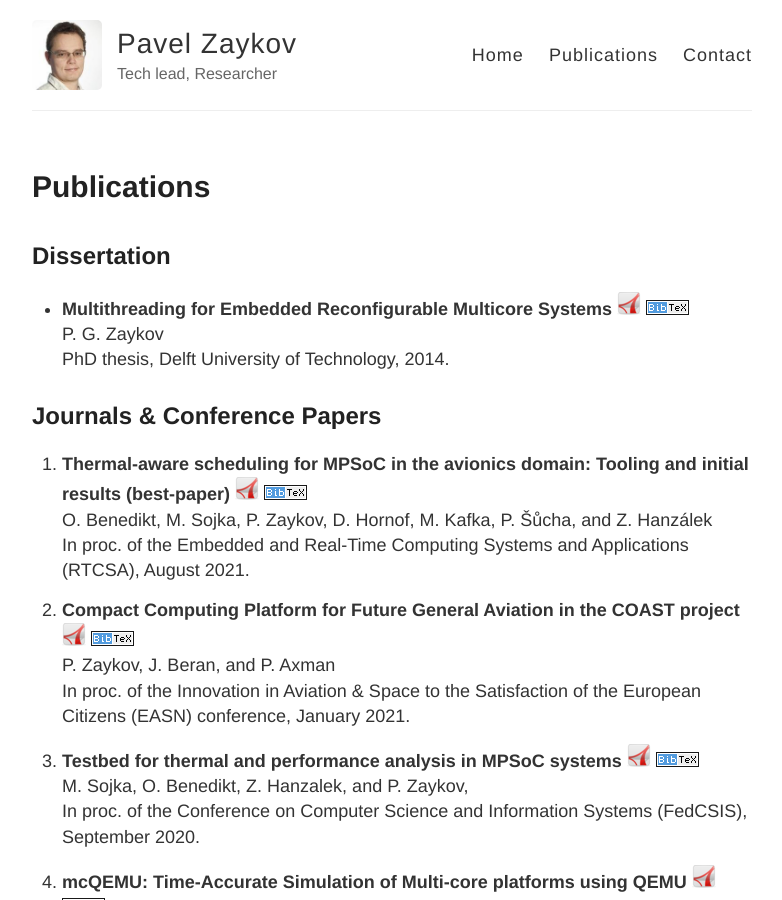
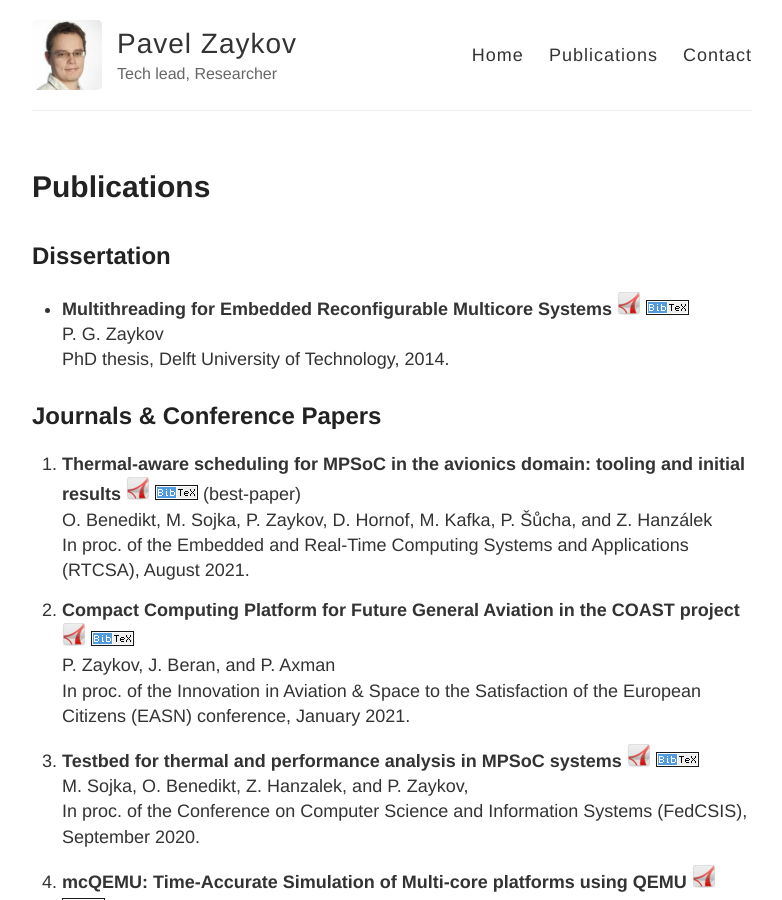
Before and after one commit to zaykov/web-page, a Jekyll site: the page built from publications.md, in a window 1280 px wide and 900 px high. Shown: the whole window, without its empty margins (248-1030 px from the left). Built offline with Jekyll 4.4.1, drawn with Linux system fonts in a browser that asks for light colours; comment, search, counter and statistics services are not loaded.

```diff
--- a/publications.md
+++ b/publications.md
@@ -12,9 +12,10 @@ P. G. Zaykov<br>
 PhD thesis, Delft University of Technology, 2014.
 
 ## Journals & Conference Papers
-1. **Thermal-aware scheduling for MPSoC in the avionics domain: Tooling and initial results (best-paper)**
+1. **Thermal-aware scheduling for MPSoC in the avionics domain: tooling and initial results**
 <a href="https://doi.org/10.1109/RTCSA52859.2021.00026" target="_blank"><img src="{{ site.url }}/images/pdf.png"></a>
 <a href="{{ site.url }}/publications/bib/zaykov-2021-rtcsa.bib" target="_blank"><img src="{{ site.url }}/images/bibtex.png"></a>
+ (best-paper)
 <br>
 O. Benedikt, M. Sojka, P. Zaykov, D. Hornof, M. Kafka, P. Šůcha, and Z. Hanzálek<br>
 In proc. of the Embedded and Real-Time Computing Systems and Applications (RTCSA), August 2021.
--- a/publications/bib/zaykov-2021-rtcsa.bib
+++ b/publications/bib/zaykov-2021-rtcsa.bib
@@ -1,5 +1,5 @@
 @InProceedings{zaykov-2020-rtcsa,
-  Title                    = {Thermal-aware scheduling for MPSoC in the avionics domain: Tooling and initial results},
+  Title                    = {Thermal-aware scheduling for MPSoC in the avionics domain: tooling and initial results},
   Author                   = {O. Benedikt, M. Sojka, P. Zaykov, D. Hornof, M. Kafka, P. Šůcha, and Z. Hanzálek},
   Booktitle                = {In proc. of the Embedded and Real-Time Computing Systems and Applications Conference (RTCSA)},
   Year                     = {2021},
```
